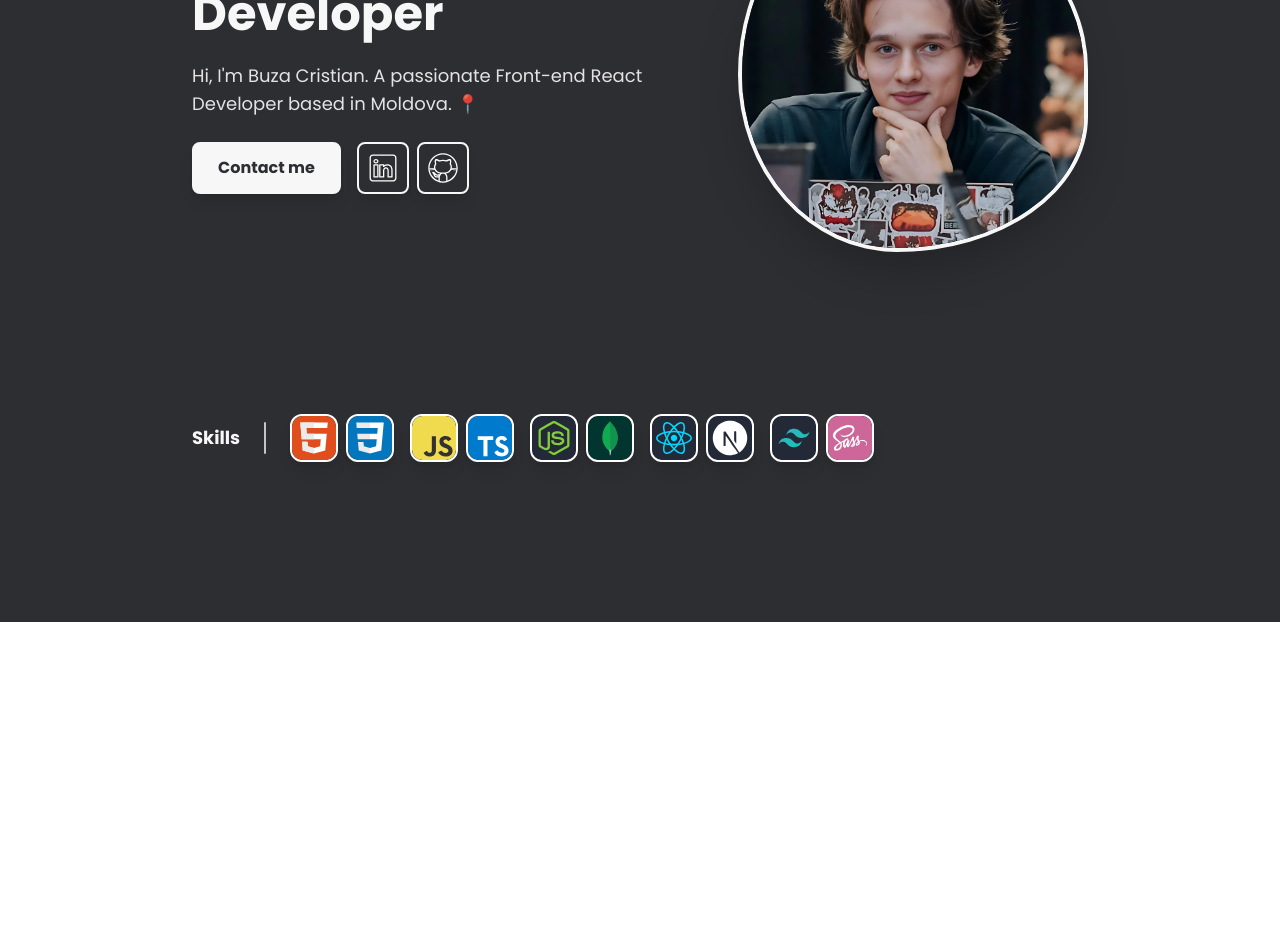
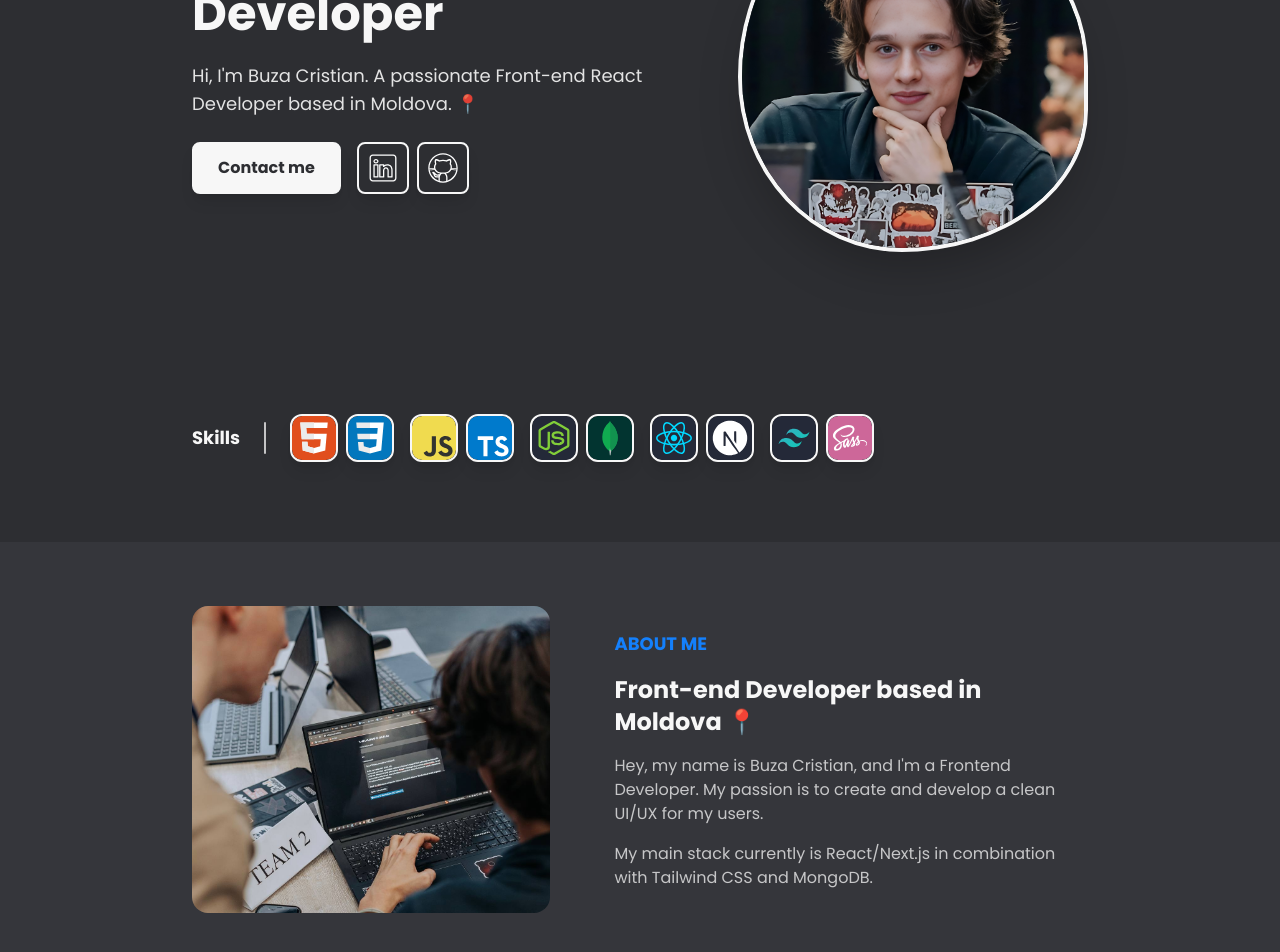
Before and after one commit to poofy25/portfolio, a Next.js app: page / in a window 1280 px wide. Shown: the part 258-1210 px from the top of the page. Before the commit the page ends 880 px from the top, so only its background shows below. Built offline with nearby package versions, Linux system fonts and the light colour scheme.

Commit message:
added about section

```diff
--- a/src/app/page.js
+++ b/src/app/page.js
@@ -2,6 +2,7 @@ import Image from "next/image";
 
 import Navbar from "@/components/Navbar/NavBar";
 import HeroComponent from "@/components/Home/Home";
+import AboutSection from "@/components/About/About";
 
 
 export default function Home() {
@@ -10,6 +11,7 @@ export default function Home() {
       <Navbar/>
       <main className="flex min-h-screen flex-col items-center justify-between bg-primary">
         <HeroComponent/>
+        <AboutSection/>
       </main>
     </>
   );
--- /dev/null
+++ b/src/components/About/About.jsx
@@ -0,0 +1,28 @@
+
+import Image from "next/image"
+
+import AboutImg from '/public/imgs/about.jpg'
+
+export default function AboutSection () {
+    return (
+        <div className="flex flex-col items-center py-16 px-[7.5vw] box-border bg-primary-light w-full
+        md:px-[15vw]
+        ">
+            <div className="flex flex-col items-center
+                md:flex-row md:gap-16 max-w-[900px]
+                ">
+                <div className="relative w-[clamp(200px,100%,410px)] aspect-[14/10] rounded-2xl overflow-hidden mb-8
+                md:m-0 md:aspect-[14/12] md:w-[clamp(200px,40%,410px)]
+                ">
+                    <Image src={AboutImg} className="w-full h-full object-cover" height='350' width='400'/>
+                </div>
+                <div className="flex flex-col justify-center items-center flex-1 md:items-start">
+                    <h3 className="text-lg text-complimentary font-bold pb-4 ">ABOUT ME</h3>
+                    <h2 className="text-2xl font-bold text-center mb-4 md:text-start">Front-end Developer based in Moldova 📍</h2>
+                    <p className="text-center text-base opacity-75 mb-4 md:text-start">Hey, my name is Buza Cristian, and I'm a Frontend Developer. My passion is to create and develop a clean UI/UX for my users.</p>
+                    <p className="text-center text-base opacity-75 md:text-start">My main stack currently is React/Next.js in combination with Tailwind CSS and MongoDB.</p>
+                </div>
+            </div>
+        </div>
+    )
+}
--- a/src/components/Home/Home.jsx
+++ b/src/components/Home/Home.jsx
@@ -21,7 +21,7 @@ import MongoSvg from '/public/svgs/mongoicon.svg'
 
 export default function HeroComponent () {
     return (
-        <article className="bg-transparent w-full min-h-[calc(100vh-80px)] gap-8 flex flex-col justify-between py-8 px-[7.5vw] sm:py-[80px] sm:px-[15vw] box-border">
+        <article className="bg-transparent w-full min-h-[calc(100vh-80px)] gap-8 flex flex-col justify-between py-8 pb-16 px-[7.5vw] sm:py-[80px] sm:px-[15vw] box-border">
             <div className="flex flex-col-reverse items-center justify-center
             sm:flex-row sm:items-start sm:gap-16
             ">
@@ -58,7 +58,7 @@ export default function HeroComponent () {
                     </div>
                     <div className='flex gap-2'>
                         <div className='skill'><Image src={JsSvg} width='48' height='48'/><p>JavaScript</p></div>
-                        <div className='skill'><Image src={TypeScriptSvg} width='48' height='48'/><p>TypeScriptSvg</p></div>
+                        <div className='skill'><Image src={TypeScriptSvg} width='48' height='48'/><p>TypeScript</p></div>
                     </div>
                     <div className='flex gap-2'>
                         <div className='skill'><Image src={NodeJsSvg} width='48' height='48'/><p>NodeJs</p></div>
--- a/src/components/Home/home.scss
+++ b/src/components/Home/home.scss
@@ -29,7 +29,7 @@
     transition: 0.15s ease-in-out;
     border: 2px solid white;
     border-radius: 12px;
-    @apply shadow-lg
+    @apply shadow-lg border-secondary
 }
 .skill:hover > img {
     transform: translateY(-25%);
--- a/tailwind.config.js
+++ b/tailwind.config.js
@@ -16,7 +16,10 @@ module.exports = {
 
 
     colors:{
-      "primary":"#2D2E32",
+      "primary":{
+        DEFAULT:"#2D2E32",
+        light:"#35363b"
+      },
       "secondary":"#f7f7f7",
       "complimentary":"#1480FC",
       "textPrimary":"#f7f7f7"
```
Also changed, not shown: public/imgs/about.jpg (added).
